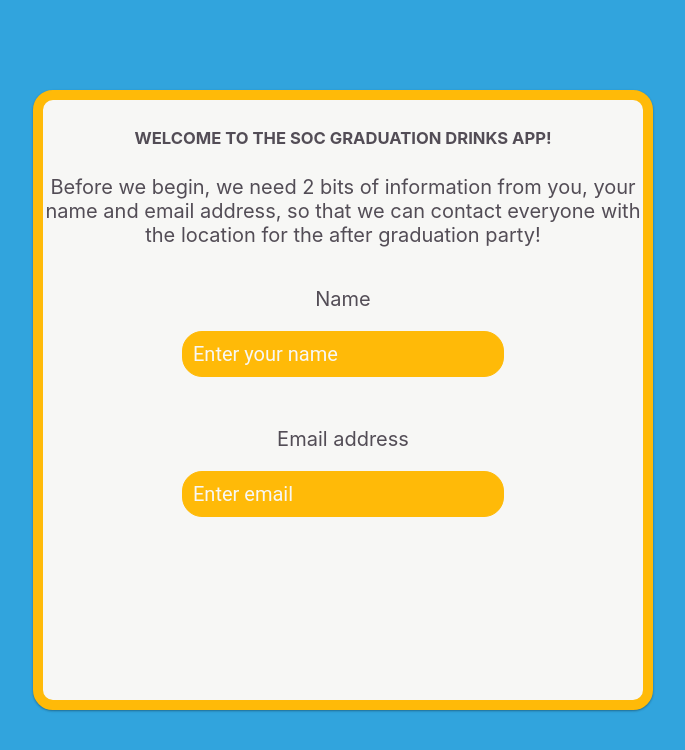
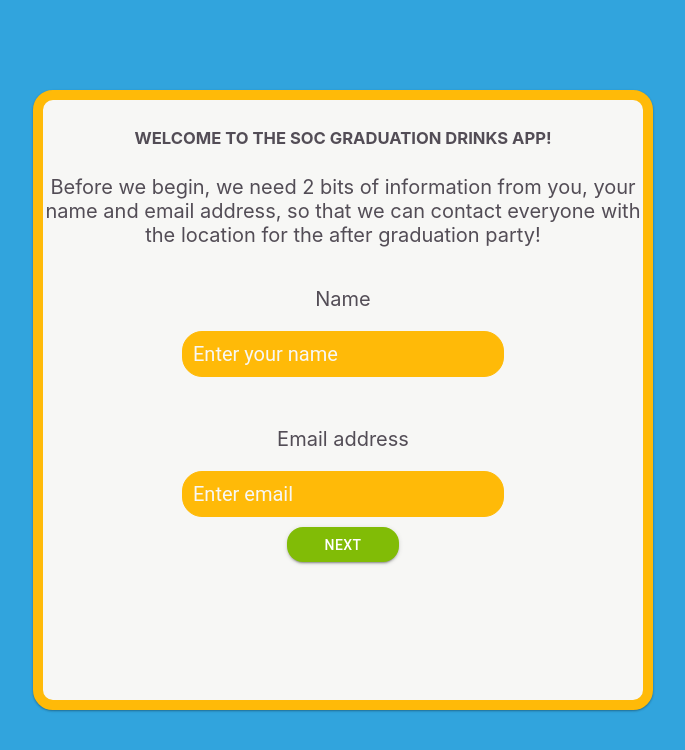
Before and after one commit to veepgoose/SOCGraduationApp, a React (Create React App) app in the folder graduationapp/: page / in a window 1280 px wide. Shown: the top 750 px of the page, without its empty margins (297-982 px from the left). Built offline with nearby package versions, Linux system fonts and the light colour scheme.

Commit message:
Imported Next button into NameForm.js

```diff
--- a/graduationapp/src/Components/Forms/NameForm.js
+++ b/graduationapp/src/Components/Forms/NameForm.js
@@ -1,6 +1,7 @@
 import React from 'react';
 import './Forms.css';
 import Cards from '../Cards/Cards';
+import NextButton from '../Buttons/NextButton';
 
 function NameForm(props) {
   return (
@@ -30,6 +31,7 @@ function NameForm(props) {
                 id="email"
                 placeholder="Enter email"
             />
+            <NextButton/>
          </div>
         </form>
       </Cards>
```
